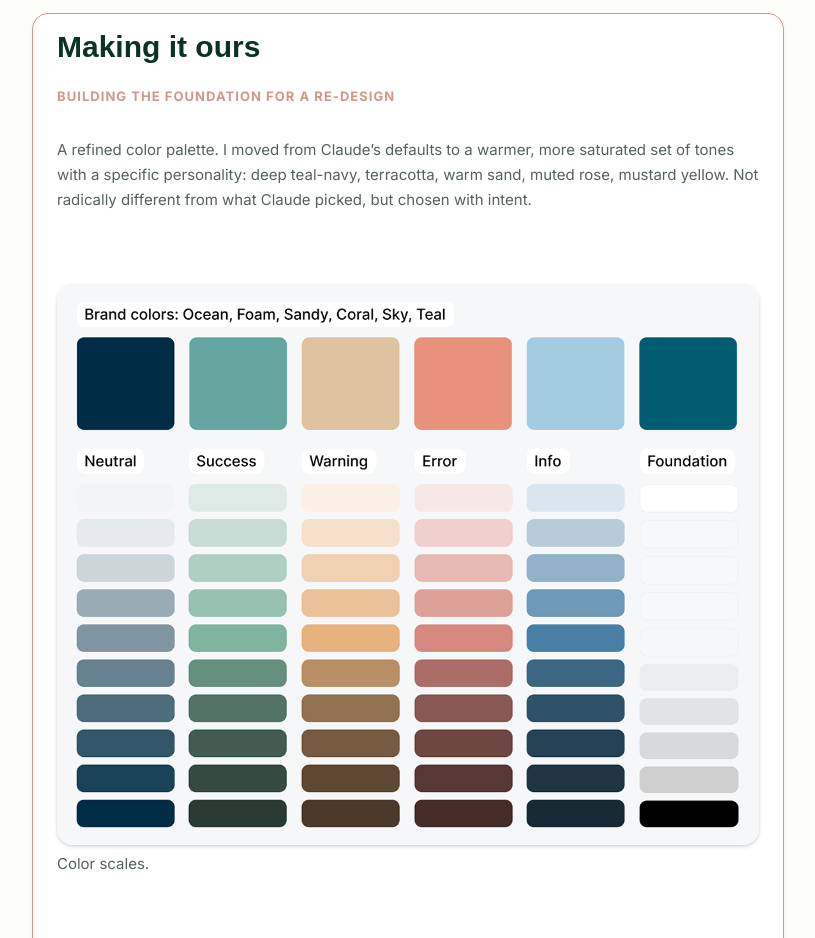
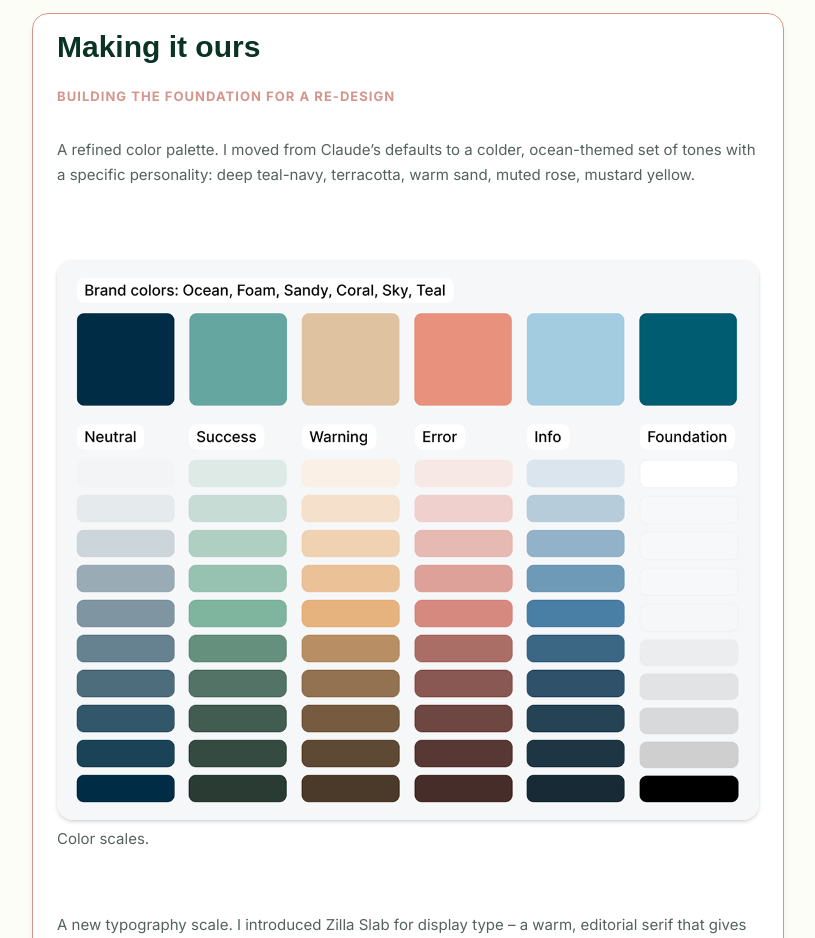
Before and after one commit to kaisaberg/kaisaberg.github.io, a plain HTML site: page work/kaiswise.html in a window 1280 px wide. Shown: the part 5320-6258 px from the top of the page, without its empty margins (232-1047 px from the left). Drawn offline with Linux system fonts and the light colour scheme; a web font is replaced by a local one.

Commit message:
Copy change

```diff
--- a/work/kaiswise.html
+++ b/work/kaiswise.html
@@ -163,7 +163,7 @@
           </div>
 
           <div class="decision-text">
-            <p>A refined color palette. I moved from Claude&#8217;s defaults to a warmer, more saturated set of tones with a specific personality: deep teal-navy, terracotta, warm sand, muted rose, mustard yellow. Not radically different from what Claude picked, but chosen with intent.</p>
+            <p>A refined color palette. I moved from Claude&#8217;s defaults to a colder, ocean-themed set of tones with a specific personality: deep teal-navy, terracotta, warm sand, muted rose, mustard yellow.</p>
           </div>
           <div class="case-image-block">
             <img class="case-img" src="../Images/Kaiswise images/color_scales.webp" alt="Color scales">
```
Also changed, not shown: 3 other files.
